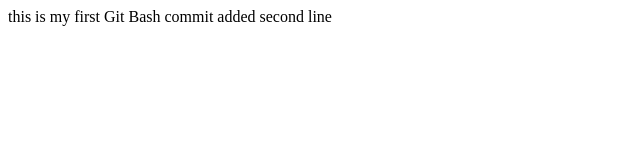
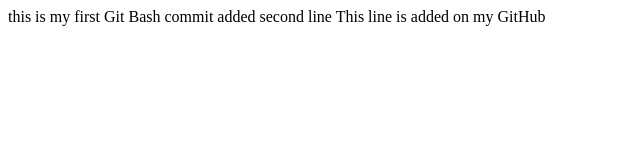
Before and after one commit to Heorhiivv/git-test, a plain HTML site: page index.html in a window 1280 px wide. Shown: the whole page, without its empty margins (0-640 px from the left). Drawn offline with Linux system fonts and the light colour scheme.

Commit message:
Update index.html

```diff
--- a/index.html
+++ b/index.html
@@ -8,5 +8,7 @@
         this is my first Git Bash commit
 
         added second line
+
+        This line is added on my GitHub
     </body>
 </html>
```
